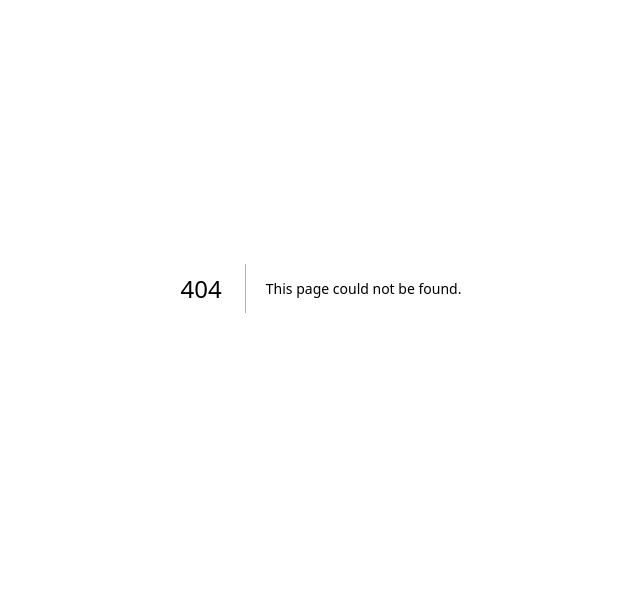
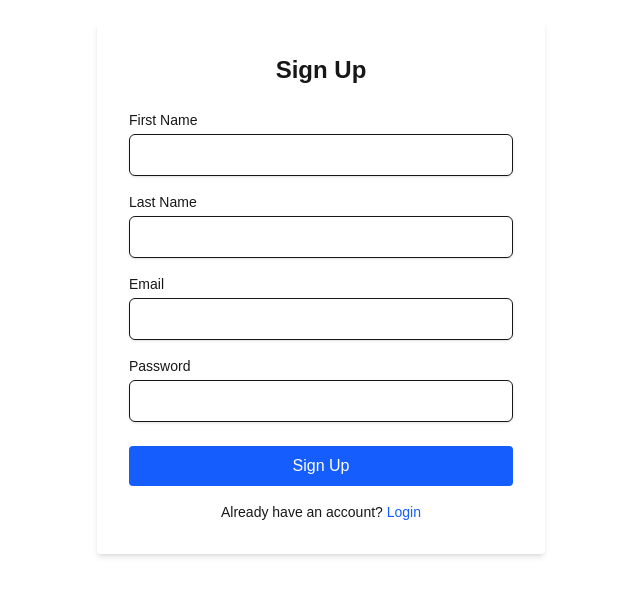
Before and after one commit to nouri-devv/Lecture-Presenter-Frontend, a Next.js app: page /user/signup in a window 1280 px wide. Before the commit this address had no page. Shown: the part 112-708 px from the top of the page, without its empty margins (319-959 px from the left). Built offline with nearby package versions, Linux system fonts and the light colour scheme.

Commit message:
feat: implement user authentication with login and signup pages, update middleware for routing

```diff
--- a/app/login/page.tsx
+++ b/app/user/login/page.tsx
@@ -75,8 +75,18 @@ export default function LoginPage() {
             className="w-full py-2 px-4 rounded bg-blue-600 text-white hover:bg-blue-700"
           >
             Login
-          </button>{" "}
+          </button>
         </form>
+        <p className="mt-4 text-center text-sm">
+          {" "}
+          Need to sign up?{" "}
+          <button
+            onClick={() => router.push("/user/signUp")}
+            className="text-blue-600 hover:underline"
+          >
+            Sign Up
+          </button>
+        </p>
       </div>
     </div>
   );
--- /dev/null
+++ b/app/user/signup/page.tsx
@@ -0,0 +1,111 @@
+"use client";
+
+import React from "react";
+import { useRouter } from "next/navigation";
+
+const API_BASE_URL = "https://localhost:7017";
+
+export default function SignUpPage() {
+  const router = useRouter();
+
+  const handleSubmit = async (event: React.FormEvent<HTMLFormElement>) => {
+    event.preventDefault();
+    const formData = new FormData(event.currentTarget);
+    const UserFirstName = formData.get("firstName");
+    const UserLastName = formData.get("lastName");
+    const UserEmail = formData.get("email");
+    const UserHashPassword = formData.get("password");
+
+    const response = await fetch(`${API_BASE_URL}/api/user/signup`, {
+      method: "POST",
+      headers: {
+        "Content-Type": "application/json",
+      },
+      body: JSON.stringify({
+        UserFirstName,
+        UserLastName,
+        UserEmail,
+        UserHashPassword,
+      }),
+    });
+
+    if (response.ok) {
+      router.push("/user/login");
+    } else {
+      alert("Sign up failed. Please try again.");
+    }
+  };
+
+  return (
+    <div className="flex min-h-screen items-center justify-center">
+      <div className="w-full max-w-md p-8 shadow-md rounded">
+        <h1 className="text-2xl font-bold mb-6 text-center">Sign Up</h1>
+        <form onSubmit={handleSubmit}>
+          <div className="mb-4">
+            <label htmlFor="firstName" className="block text-sm font-medium">
+              First Name
+            </label>
+            <input
+              type="text"
+              id="firstName"
+              name="firstName"
+              required
+              className="mt-1 block w-full px-3 py-2 border rounded-md shadow-sm focus:outline-none"
+            />
+          </div>
+          <div className="mb-4">
+            <label htmlFor="lastName" className="block text-sm font-medium">
+              Last Name
+            </label>
+            <input
+              type="text"
+              id="lastName"
+              name="lastName"
+              required
+              className="mt-1 block w-full px-3 py-2 border rounded-md shadow-sm focus:outline-none"
+            />
+          </div>
+          <div className="mb-4">
+            <label htmlFor="email" className="block text-sm font-medium">
+              Email
+            </label>
+            <input
+              type="email"
+              id="email"
+              name="email"
+              required
+              className="mt-1 block w-full px-3 py-2 border rounded-md shadow-sm focus:outline-none"
+            />
+          </div>
+          <div className="mb-6">
+            <label htmlFor="password" className="block text-sm font-medium">
+              Password
+            </label>
+            <input
+              type="password"
+              id="password"
+              name="password"
+              required
+              className="mt-1 block w-full px-3 py-2 border rounded-md shadow-sm focus:outline-none"
+            />
+          </div>
+          <button
+            type="submit"
+            className="w-full py-2 px-4 rounded bg-blue-600 text-white hover:bg-blue-700"
+          >
+            Sign Up
+          </button>
+        </form>
+        <p className="mt-4 text-center text-sm">
+          Already have an account?{" "}
+          <button
+            onClick={() => router.push("/user/login")}
+            className="text-blue-600 hover:underline"
+          >
+            Login
+          </button>
+        </p>
+      </div>
+    </div>
+  );
+}
--- a/lib/useAuth.ts
+++ b/lib/useAuth.ts
@@ -9,7 +9,7 @@ export function useAuth() {
   useEffect(() => {
     const token = sessionStorage.getItem("token");
     if (!token) {
-      router.replace("/login");
+      router.replace("/user/login");
     }
   }, []);
 }
--- a/middleware.ts
+++ b/middleware.ts
@@ -5,17 +5,21 @@ import type { NextRequest } from 'next/server';
 export function middleware(request: NextRequest) {
   const token = request.cookies.get('token')?.value;
 
-  const isLoginPage = request.nextUrl.pathname === '/login';
+  const isLoginPage = request.nextUrl.pathname === '/user/login';
+  const signUpPage = request.nextUrl.pathname === '/user/signup';
 
-  // If not logged in and not on login page, redirect to login
-  if (!token && !isLoginPage) {
-    return NextResponse.redirect(new URL('/login', request.url));
+  // If not logged in and not on login page, redirect to signup page
+  if (!token && !isLoginPage && !signUpPage) {
+    return NextResponse.redirect(new URL('/user/signup', request.url));
   }
 
   // If logged in and trying to access login page, redirect to dashboard (or home)
-  if (token && isLoginPage) {
+  if (token && isLoginPage)
     return NextResponse.redirect(new URL('/upload', request.url));
-  }
+
+  // If logged in and trying to access sign up page, redirect to dashboard (or home)
+  if (token && signUpPage)
+    return NextResponse.redirect(new URL('/upload', request.url));
 
   return NextResponse.next();
 }
```
